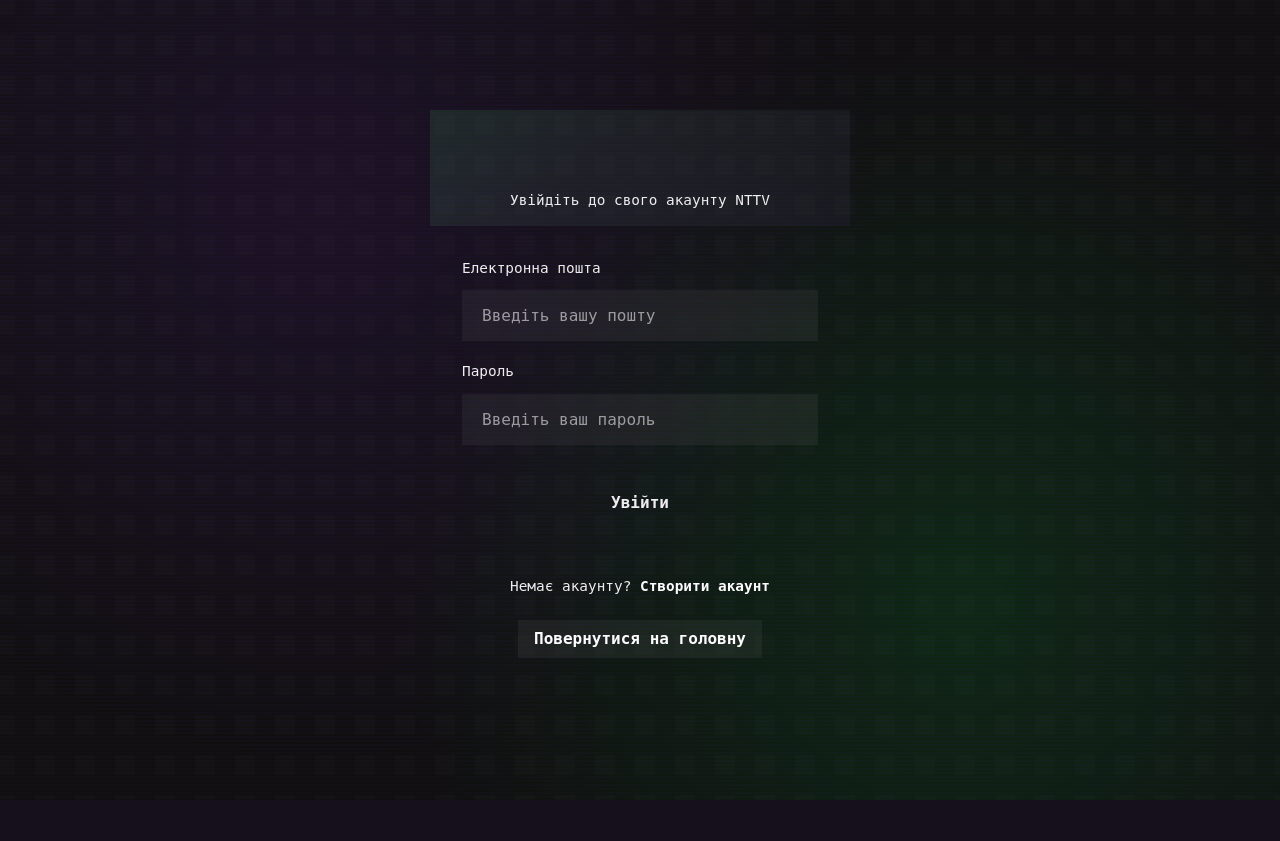
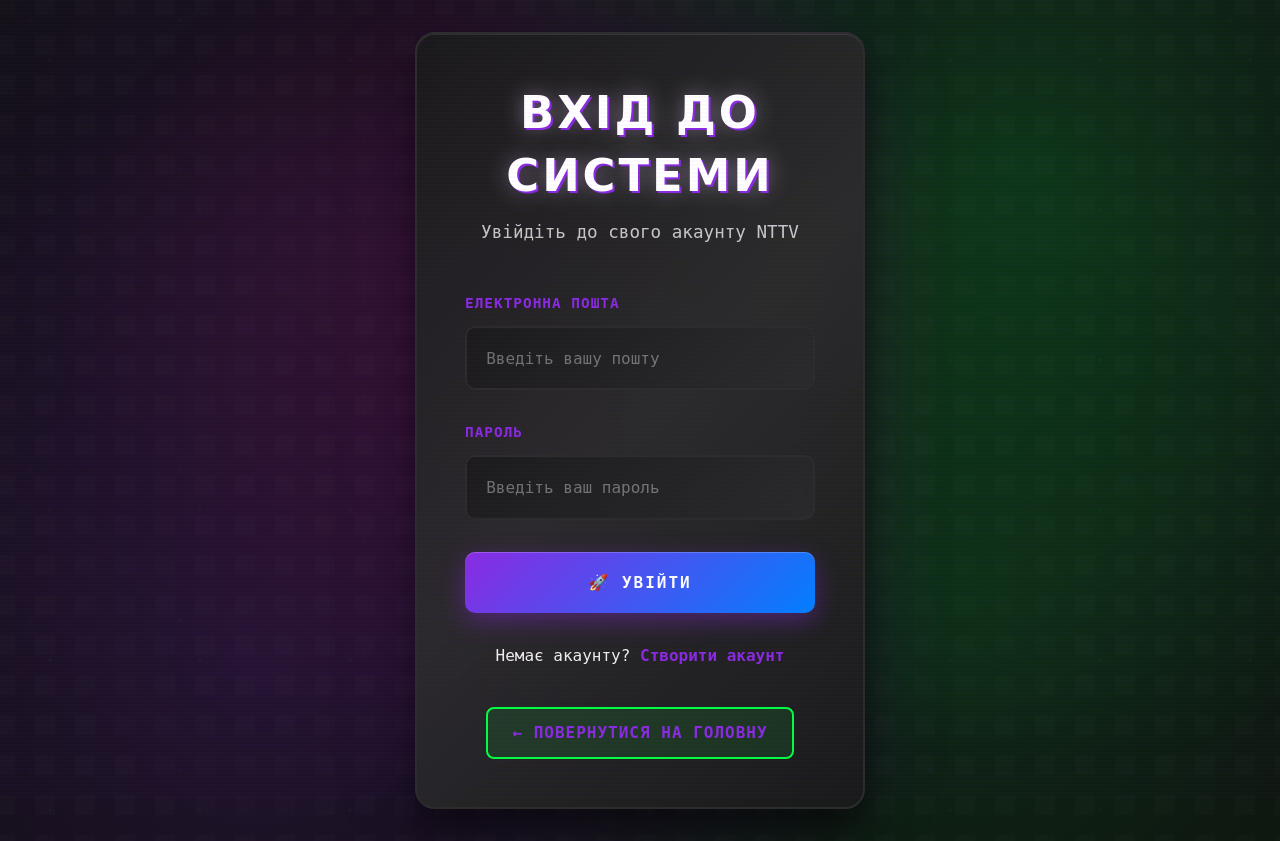
Before and after one commit to Binzigames/nttv.space, a Flask app: page /login in a window 1280 px wide. Before the commit the page ends 800 px from the top, so only its background shows below. Run offline with Flask 3, Linux system fonts and the light colour scheme.

Commit message:
login page

```diff
--- a/Code/NTTV/static/login.css
+++ b/Code/NTTV/static/login.css
@@ -1,148 +1,210 @@
-/* Forms */
-.form-container {
+.login-container {
+  min-height: 100vh;
   display: flex;
+  align-items: center;
   justify-content: center;
-  align-items: center;
-  min-height: 100vh;
-  padding: 1rem;
+  padding: 2rem;
   position: relative;
+  overflow: hidden;
 }
 
-.form-wrapper {
-  background: var(--glass-bg);
-  backdrop-filter: var(--blur-effect);
-  -webkit-backdrop-filter: var(--blur-effect);
-  border: 1px solid var(--glass-border);
-  border-radius: var(--border-radius-lg);
-  box-shadow: var(--glass-shadow);
-  width: 100%;
-  max-width: 420px;
-  position: relative;
-  overflow: hidden;
-
-}
-
-.form-wrapper::before {
+.login-container::before {
   content: '';
   position: absolute;
   top: 0;
   left: 0;
   right: 0;
-  height: 2px;
-  background: linear-gradient(90deg, transparent, var(--primary-color), transparent);
+  bottom: 0;
+  background:
+      radial-gradient(circle at 20% 80%, rgba(138, 43, 226, 0.15) 0%, transparent 50%),
+      radial-gradient(circle at 80% 20%, rgba(0, 255, 65, 0.15) 0%, transparent 50%),
+      radial-gradient(circle at 40% 40%, rgba(255, 0, 64, 0.1) 0%, transparent 50%);
+  z-index: 1;
+}
+
+.form-wrapper {
+  background: linear-gradient(135deg,
+      rgba(26, 26, 26, 0.95) 0%,
+      rgba(44, 44, 44, 0.9) 50%,
+      rgba(26, 26, 26, 0.95) 100%);
+  border: 2px solid var(--concrete-gray);
+  border-radius: 20px;
+  padding: 3rem;
+  width: 100%;
+  max-width: 450px;
+  position: relative;
+  overflow: hidden;
+  backdrop-filter: blur(20px);
+  box-shadow:
+      0 20px 40px rgba(0, 0, 0, 0.6),
+      inset 0 1px 0 rgba(255, 255, 255, 0.1),
+      0 0 100px rgba(138, 43, 226, 0.1);
+  z-index: 2;
+}
+
+@keyframes gradientBorder {
+  0% { background-position: 0% 50%; }
+  50% { background-position: 100% 50%; }
+  100% { background-position: 0% 50%; }
 }
 
 .form-header {
-  background: linear-gradient(135deg, rgba(88, 255, 127, 0.1), rgba(168, 85, 247, 0.05));
-  padding: 2rem 2rem 1rem;
   text-align: center;
-  border-bottom: 1px solid var(--glass-border);
+  margin-bottom: 3rem;
+  position: relative;
+}
+
+@keyframes lineGlow {
+  from { box-shadow: 0 0 5px rgba(138, 43, 226, 0.5); }
+  to { box-shadow: 0 0 20px rgba(138, 43, 226, 0.8), 0 0 30px rgba(0, 128, 255, 0.4); }
 }
 
 .form-header h1 {
-  font-size: 1.8rem;
-  font-weight: 700;
-  background: linear-gradient(135deg, var(--primary-color), var(--accent-purple));
-  -webkit-background-clip: text;
-  -webkit-text-fill-color: transparent;
-  background-clip: text;
-  margin-bottom: 0.5rem;
+  font-family: 'Staatliches', cursive;
+  font-size: clamp(2rem, 4vw, 2.8rem);
+  color: var(--neon-white);
+  text-transform: uppercase;
+  letter-spacing: 3px;
+  margin-bottom: 0.8rem;
+  text-shadow:
+      2px 2px 0px var(--toxic-purple),
+      0 0 20px rgba(255, 255, 255, 0.3);
+  animation: textPulse 3s ease-in-out infinite;
+}
+
+@keyframes textPulse {
+  0%, 100% {
+      text-shadow:
+          2px 2px 0px var(--toxic-purple),
+          0 0 20px rgba(255, 255, 255, 0.3);
+  }
+  50% {
+      text-shadow:
+          2px 2px 0px var(--toxic-purple),
+          0 0 30px rgba(255, 255, 255, 0.5),
+          0 0 40px rgba(138, 43, 226, 0.4);
+  }
 }
 
 .form-header p {
-  color: var(--text-muted);
-  font-size: 0.9rem;
-  margin: 0;
+  color: var(--dirty-white);
+  font-size: 1.1rem;
+  opacity: 0.8;
+  font-weight: 400;
 }
 
 .form-content {
-  padding: 2rem;
+  position: relative;
 }
 
 .form-group {
-  margin-bottom: 1.25rem;
+  margin-bottom: 2rem;
   position: relative;
 }
 
-.form-group:last-of-type {
-  margin-bottom: 2rem;
-}
-
-label {
+.form-group label {
   display: block;
-  margin-bottom: 0.75rem;
-  color: var(--text-secondary);
-  font-weight: 500;
+  font-weight: 700;
+  color: var(--toxic-purple);
+  text-transform: uppercase;
+  letter-spacing: 1px;
   font-size: 0.9rem;
-  display: flex;
-  align-items: center;
-  gap: 0.5rem;
+  margin-bottom: 0.8rem;
+  font-family: 'JetBrains Mono', monospace;
+  transition: color 0.3s ease;
 }
 
 .input-wrapper {
   position: relative;
+  overflow: hidden;
+  border-radius: 10px;
 }
 
-input[type="text"],
-input[type="email"],
-input[type="password"],
-textarea,
-select {
-  background: rgba(255, 255, 255, 0.05);
-  border: 1px solid var(--glass-border);
-  color: var(--text-primary);
-  padding: 1rem 1.25rem;
-  font-size: 1rem;
-  border-radius: var(--border-radius);
+.input-wrapper::before {
+  content: '';
+  position: absolute;
+  top: 0;
+  left: -100%;
   width: 100%;
-  transition: var(--transition);
-  backdrop-filter: blur(8px);
-  -webkit-backdrop-filter: blur(8px);
-  font-family: inherit;
+  height: 100%;
+  background: linear-gradient(90deg,
+      transparent,
+      rgba(138, 43, 226, 0.1),
+      transparent);
+  transition: left 0.6s ease;
+  z-index: 1;
+  pointer-events: none;
 }
 
-input:focus,
-textarea:focus,
-select:focus {
-  outline: none;
-  border-color: var(--primary-color);
-  box-shadow: 0 0 0 3px rgba(88, 255, 127, 0.1);
-  background: rgba(255, 255, 255, 0.08);
-  transform: translateY(-1px);
+.input-wrapper:hover::before {
+  left: 100%;
 }
 
-input::placeholder,
-textarea::placeholder {
-  color: var(--text-muted);
-  opacity: 0.6;
+.form-group input {
+  width: 100%;
+  background: linear-gradient(135deg,
+      rgba(26, 26, 26, 0.9),
+      rgba(44, 44, 44, 0.7));
+  border: 2px solid var(--concrete-gray);
+  padding: 1.3rem 1.2rem;
+  border-radius: 10px;
+  color: var(--neon-white);
+  font-family: 'JetBrains Mono', monospace;
+  font-size: 1rem;
+  transition: all 0.4s cubic-bezier(0.25, 0.46, 0.45, 0.94);
+  backdrop-filter: blur(10px);
+  position: relative;
+  z-index: 2;
 }
 
-.input-icon {
-  position: absolute;
-  right: 1rem;
-  top: 50%;
-  transform: translateY(-50%);
-  color: var(--text-muted);
-  pointer-events: none;
-  font-size: 1.1rem;
+.form-group input::placeholder {
+  color: rgba(240, 240, 240, 0.4);
+  transition: color 0.3s ease;
 }
 
-/* Form Buttons */
+.form-group input:focus {
+  border-color: var(--toxic-purple);
+  outline: none;
+  box-shadow:
+      0 0 0 4px rgba(138, 43, 226, 0.2),
+      0 8px 25px rgba(138, 43, 226, 0.3),
+      inset 0 2px 4px rgba(0, 0, 0, 0.2);
+  background: linear-gradient(135deg,
+      rgba(26, 26, 26, 0.95),
+      rgba(44, 44, 44, 0.85));
+  transform: translateY(-2px);
+}
+
+.form-group input:focus::placeholder {
+  color: rgba(240, 240, 240, 0.6);
+}
+
+.form-group input:focus + label {
+  color: var(--electric-blue);
+}
+
 .form-submit {
-  background: linear-gradient(135deg, var(--primary-color), var(--accent-purple));
-  color: var(--bg-primary);
+  width: 100%;
+  background: linear-gradient(135deg,
+      var(--toxic-purple),
+      var(--electric-blue));
+  color: var(--neon-white);
   border: none;
-  padding: 1rem 2rem;
+  padding: 1.3rem 2rem;
+  font-weight: 700;
+  font-family: 'JetBrains Mono', monospace;
+  border-radius: 10px;
+  cursor: pointer;
+  transition: all 0.4s cubic-bezier(0.25, 0.46, 0.45, 0.94);
+  text-transform: uppercase;
+  letter-spacing: 2px;
   font-size: 1rem;
-  font-weight: 600;
-  border-radius: var(--border-radius);
-  cursor: pointer;
-  transition: var(--transition);
   position: relative;
   overflow: hidden;
-  width: 100%;
-  margin-bottom: 1.5rem;
-  font-family: inherit;
+  box-shadow:
+      0 8px 25px rgba(138, 43, 226, 0.4),
+      inset 0 1px 0 rgba(255, 255, 255, 0.2);
+  margin-bottom: 2rem;
 }
 
 .form-submit::before {
@@ -152,8 +214,11 @@
   left: -100%;
   width: 100%;
   height: 100%;
-  background: linear-gradient(90deg, transparent, rgba(255, 255, 255, 0.2), transparent);
-  transition: left 0.5s;
+  background: linear-gradient(90deg,
+      transparent,
+      rgba(255, 255, 255, 0.2),
+      transparent);
+  transition: left 0.6s ease;
 }
 
 .form-submit:hover::before {
@@ -161,76 +226,132 @@
 }
 
 .form-submit:hover {
-  transform: translateY(-2px);
-  box-shadow: 0 8px 25px rgba(88, 255, 127, 0.3);
+  transform: translateY(-3px);
+  box-shadow:
+      0 12px 35px rgba(138, 43, 226, 0.6),
+      0 0 40px rgba(0, 128, 255, 0.3),
+      inset 0 1px 0 rgba(255, 255, 255, 0.3);
 }
 
 .form-submit:active {
-  transform: translateY(0);
+  transform: translateY(-1px);
 }
 
 .form-footer {
   text-align: center;
-  padding-top: 1rem;
-  border-top: 1px solid var(--glass-border);
+  position: relative;
 }
 
 .form-footer p {
-  margin: 0.5rem 0;
-  color: var(--text-muted);
-  font-size: 0.9rem;
+  margin-bottom: 1.5rem;
+  color: var(--dirty-white);
+  font-size: 1rem;
+}
+
+.form-footer a {
+  color: var(--toxic-purple);
+  text-decoration: none;
+  font-weight: 700;
+  transition: all 0.3s ease;
+  position: relative;
+}
+
+.form-footer a::after {
+  content: '';
+  position: absolute;
+  width: 0;
+  height: 2px;
+  bottom: -2px;
+  left: 50%;
+  background: linear-gradient(90deg, var(--toxic-purple), var(--electric-blue));
+  transition: all 0.3s ease;
+  transform: translateX(-50%);
+}
+
+.form-footer a:hover {
+  color: var(--electric-blue);
+  text-shadow: 0 0 10px rgba(0, 128, 255, 0.5);
+}
+
+.form-footer a:hover::after {
+  width: 100%;
 }
 
 .back-link {
-  display: inline-flex;
-  align-items: center;
-  gap: 0.5rem;
+  display: inline-block;
+  color: var(--toxic-green);
+  font-weight: 600;
+  text-transform: uppercase;
+  letter-spacing: 1px;
+  padding: 0.8rem 1.5rem;
+  border: 2px solid var(--toxic-green);
+  border-radius: 8px;
+  background: rgba(0, 255, 65, 0.1);
+  transition: all 0.3s ease;
   margin-top: 1rem;
-  padding: 0.5rem 1rem;
-  background: rgba(255, 255, 255, 0.05);
-  border-radius: var(--border-radius);
-  transition: var(--transition);
 }
 
 .back-link:hover {
-  background: rgba(255, 255, 255, 0.1);
-  transform: translateX(-2px);
+  background: var(--toxic-green);
+  color: var(--pitch-black);
+  text-shadow: none;
+  transform: translateY(-2px);
+  box-shadow: 0 4px 15px rgba(0, 255, 65, 0.4);
 }
 
+/* Floating particles effect */
+.login-container::after {
+  content: '';
+  position: absolute;
+  width: 100%;
+  height: 100%;
+  background-image:
+      radial-gradient(2px 2px at 20px 30px, rgba(138, 43, 226, 0.3), transparent),
+      radial-gradient(2px 2px at 40px 70px, rgba(0, 255, 65, 0.2), transparent),
+      radial-gradient(1px 1px at 90px 40px, rgba(0, 128, 255, 0.3), transparent),
+      radial-gradient(1px 1px at 130px 80px, rgba(255, 20, 147, 0.2), transparent);
+  background-repeat: repeat;
+  background-size: 150px 150px;
+  animation: float 20s linear infinite;
+  opacity: 0.4;
+  z-index: 0;
+}
 
+@keyframes float {
+  0% { transform: translateY(0px) translateX(0px); }
+  33% { transform: translateY(-10px) translateX(10px); }
+  66% { transform: translateY(10px) translateX(-5px); }
+  100% { transform: translateY(0px) translateX(0px); }
+}
 
-/* Mobile Responsive for Forms */
 @media (max-width: 768px) {
-  .form-wrapper {
-    margin: 1rem;
-    max-width: none;
+  .login-container {
+      padding: 1rem;
   }
 
-  .form-header,
-  .form-content {
-    padding: 1.5rem;
+  .form-wrapper {
+      padding: 2rem 1.5rem;
   }
 
   .form-header h1 {
-    font-size: 1.5rem;
+      font-size: 2rem;
+  }
+
+  .form-group input,
+  .form-submit {
+      padding: 1.1rem;
   }
 }
 
 @media (max-width: 480px) {
   .form-wrapper {
-    margin: 0.5rem;
+      padding: 1.5rem 1rem;
   }
 
-  .form-header,
-  .form-content {
-    padding: 1rem;
-  }
-
-  .form-header h1 {
-    font-size: 1.3rem;
-  }
-
-  .form-header p {
-    font-size: 0.8rem;
+  .form-header {
+      margin-bottom: 2rem;
   }
 }
+
+
+/* form-header */
--- a/Code/NTTV/templates/login.html
+++ b/Code/NTTV/templates/login.html
@@ -11,7 +11,7 @@
          crossorigin="anonymous"></script>
 </head>
 <body>
-    <div class="form-container">
+    <div class="login-container">
         <div class="form-wrapper">
             <div class="form-header">
                 <h1>Вхід до системи</h1>
@@ -34,12 +34,12 @@
                         </div>
                     </div>
 
-                    <button type="submit" class="form-submit">Увійти</button>
+                    <button type="submit" class="form-submit">🚀 Увійти</button>
                 </form>
 
                 <div class="form-footer">
                     <p>Немає акаунту? <a href="{{ url_for('register') }}">Створити акаунт</a></p>
-                    <a href="{{ url_for('index') }}" class="back-link">Повернутися на головну</a>
+                    <a href="{{ url_for('index') }}" class="back-link">← Повернутися на головну</a>
                 </div>
             </div>
         </div>
```
